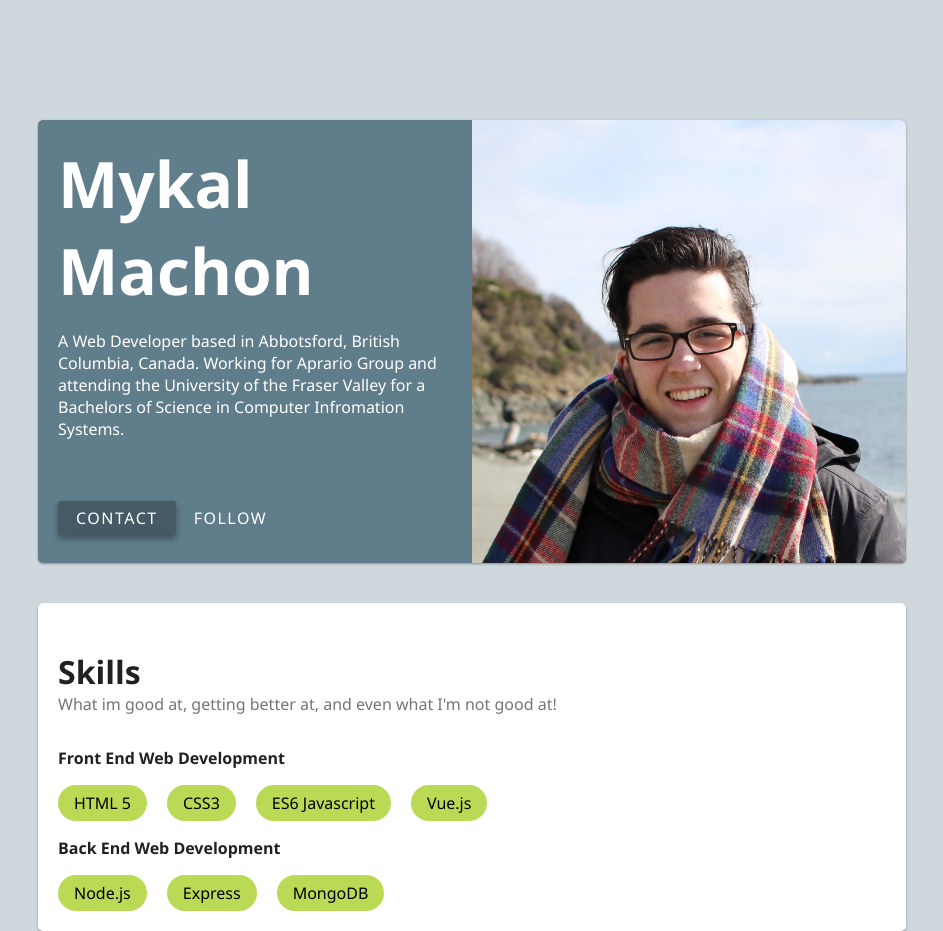
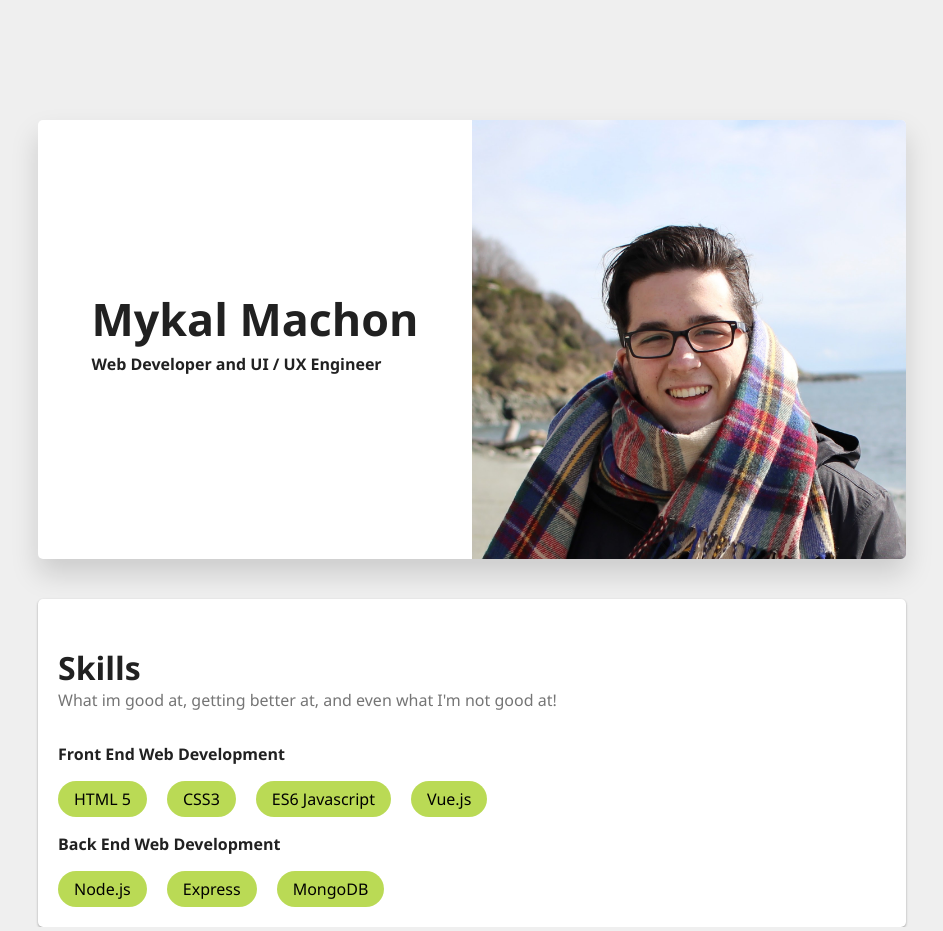
Before and after one commit to StanislavSt/MykalMachon, a Vue app: page / in a window 1280 px wide. Shown: the whole page, without its empty margins (168-1111 px from the left). Built offline with nearby package versions, Linux system fonts and the light colour scheme; some icons are missing.

Commit message:
Updated Intro Card to Match Design Revision
Updated the intro card to match some revisions I made to the design.

```diff
--- a/src/App.vue
+++ b/src/App.vue
@@ -23,8 +23,8 @@ export default {
 <style>
 :root {
   --darkPrim: #455a64;
-  --lightPrim: #cfd8dc;
-  --prim: #607d8b;
+  --lightPrim: #EFEFEF;
+  --prim: #FFFFFF;
   --textIcons: #ffffff;
   --accent: #bada55;
   --textPrim: #212121;
--- a/src/components/IntroCard.vue
+++ b/src/components/IntroCard.vue
@@ -4,12 +4,8 @@
       <div class="top">
         Mykal Machon
         <p>
-          A Web Developer based in Abbotsford, British Columbia, Canada. Working for Aprario Group and attending the University of the Fraser Valley for a Bachelors of Science in Computer Infromation Systems.
+        Web Developer and UI / UX Engineer
         </p>
-      </div>
-      <div class="bottom">
-        <button class="dark">Contact</button>
-        <button class="text">follow</button>
       </div>
     </div>
     <div id="picture" class='splitPic'>
@@ -48,25 +44,10 @@ export default {
   min-width: 868px;
   max-width: 1000px;
   background-color: var(--prim);
-  color: var(--textIcons);
-  box-shadow: 0 1px 3px rgba(0, 0, 0, 0.12), 0 1px 2px rgba(0, 0, 0, 0.24);
+  color: var(--textPrim);
+  box-shadow: 0px 15px 28px rgba(0,0,0,0.15);
   transition: all 0.3s ease-in-out;
   border-radius: 5px;
-}
-
-.loadIn {
-  animation: scaleUp 600ms cubic-bezier(0.11, 1.22, 0.71, 1.09) 1;
-}
-
-@keyframes scaleUp {
-  0% {
-    opacity: 0;
-    transform: scale(0.9);
-  }
-  100% {
-    opacity: 1;
-    transform: scale(1);
-  }
 }
 
 .show {
@@ -76,20 +57,31 @@ export default {
 div.splitSum {
   width: 50%;
   padding: 20px;
-  font-size: 4em;
+  font-size: 2.8em;
   font-weight: bold;
   display: flex;
   flex-direction: column;
-  justify-content: space-around;
+  justify-content: center;
+  align-items:center;
 }
 
-p {
-  font-size: 1rem;
-  font-weight: normal;
-}
 
 div.splitPic {
   width: 50%;
+}
+
+div.top{
+  transition: all 0.3s ease-in-out;
+  cursor: pointer;
+}
+
+div.top:hover{
+  font-size: 1.1em;
+}
+
+div.top p {
+  font-size: 1rem;
+  margin-top: 0.2em;
 }
 
 div.splitPic img {
@@ -120,4 +112,19 @@ div.splitPic img {
     padding-top: 4rem;
   }
 }
+
+.loadIn {
+  animation: scaleUp 600ms cubic-bezier(0.11, 1.22, 0.71, 1.09) 1;
+}
+
+@keyframes scaleUp {
+  0% {
+    opacity: 0;
+    transform: scale(0.9);
+  }
+  100% {
+    opacity: 1;
+    transform: scale(1);
+  }
+}
 </style>
```
Also changed, not shown: 1 other file (tests, documents, lock files or other folders).
